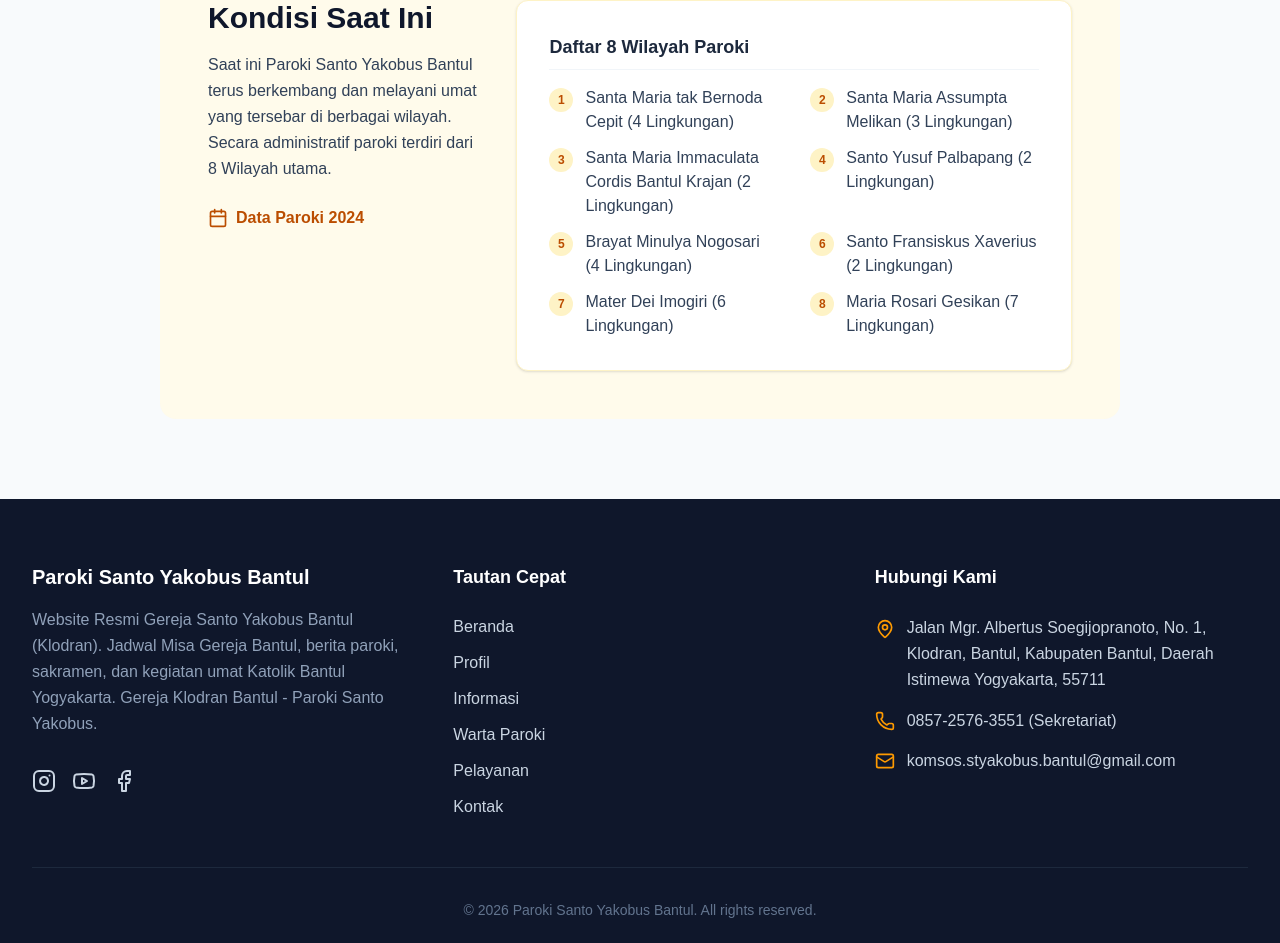
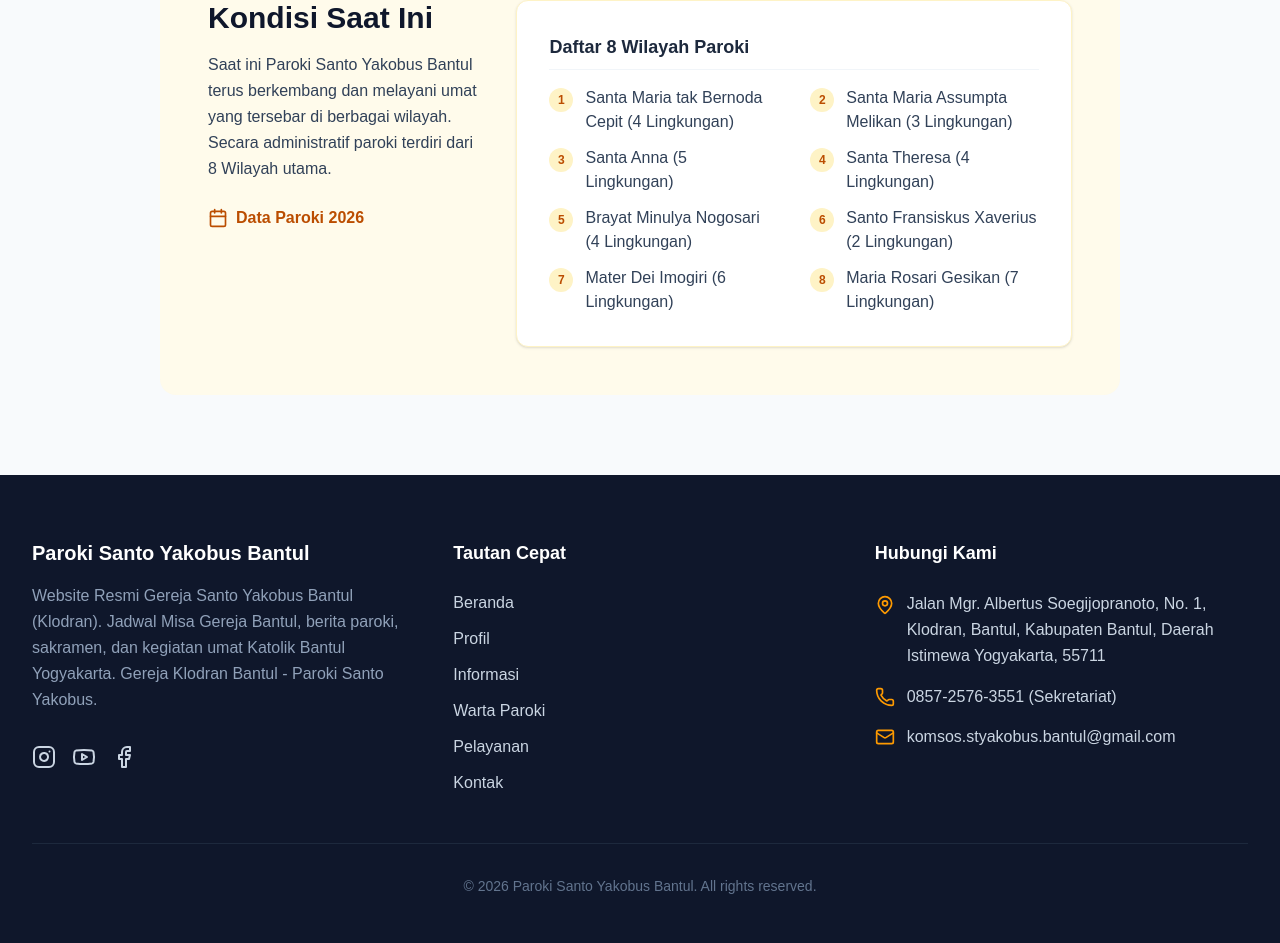
Before and after one commit to komsosbantul/website, a Next.js app: page /profil/sejarah in a window 1280 px wide. Shown: the part 2600-3543 px from the top of the page. Built offline with nearby package versions, Linux system fonts and the light colour scheme.

Commit message:
fix(sejarah): update data paroki 2026 dan daftar wilayah paroki

```diff
--- a/src/app/profil/sejarah/page.tsx
+++ b/src/app/profil/sejarah/page.tsx
@@ -33,8 +33,8 @@ export default function SejarahPage() {
   const wilayahList = [
     "Santa Maria tak Bernoda Cepit (4 Lingkungan)",
     "Santa Maria Assumpta Melikan (3 Lingkungan)",
-    "Santa Maria Immaculata Cordis Bantul Krajan (2 Lingkungan)",
-    "Santo Yusuf Palbapang (2 Lingkungan)",
+    "Santa Anna (5 Lingkungan)",
+    "Santa Theresa (4 Lingkungan)",
     "Brayat Minulya Nogosari (4 Lingkungan)",
     "Santo Fransiskus Xaverius (2 Lingkungan)",
     "Mater Dei Imogiri (6 Lingkungan)",
@@ -169,7 +169,7 @@ export default function SejarahPage() {
                 </p>
                 <div className="mt-6 flex items-center gap-2 text-amber-700 font-bold">
                   <Calendar size={20} />
-                  <span>Data Paroki 2024</span>
+                  <span>Data Paroki 2026</span>
                 </div>
               </div>
 
```
